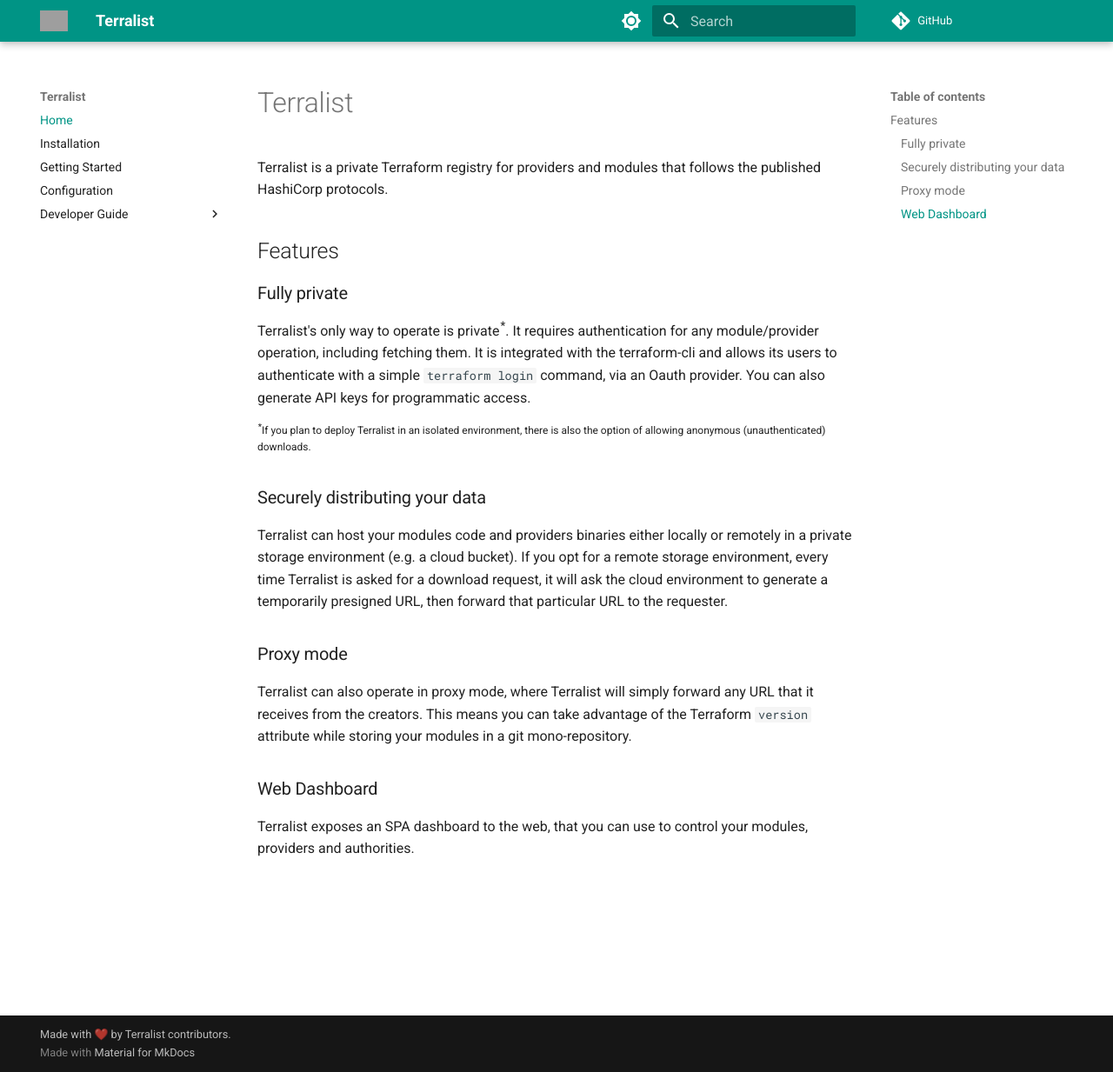
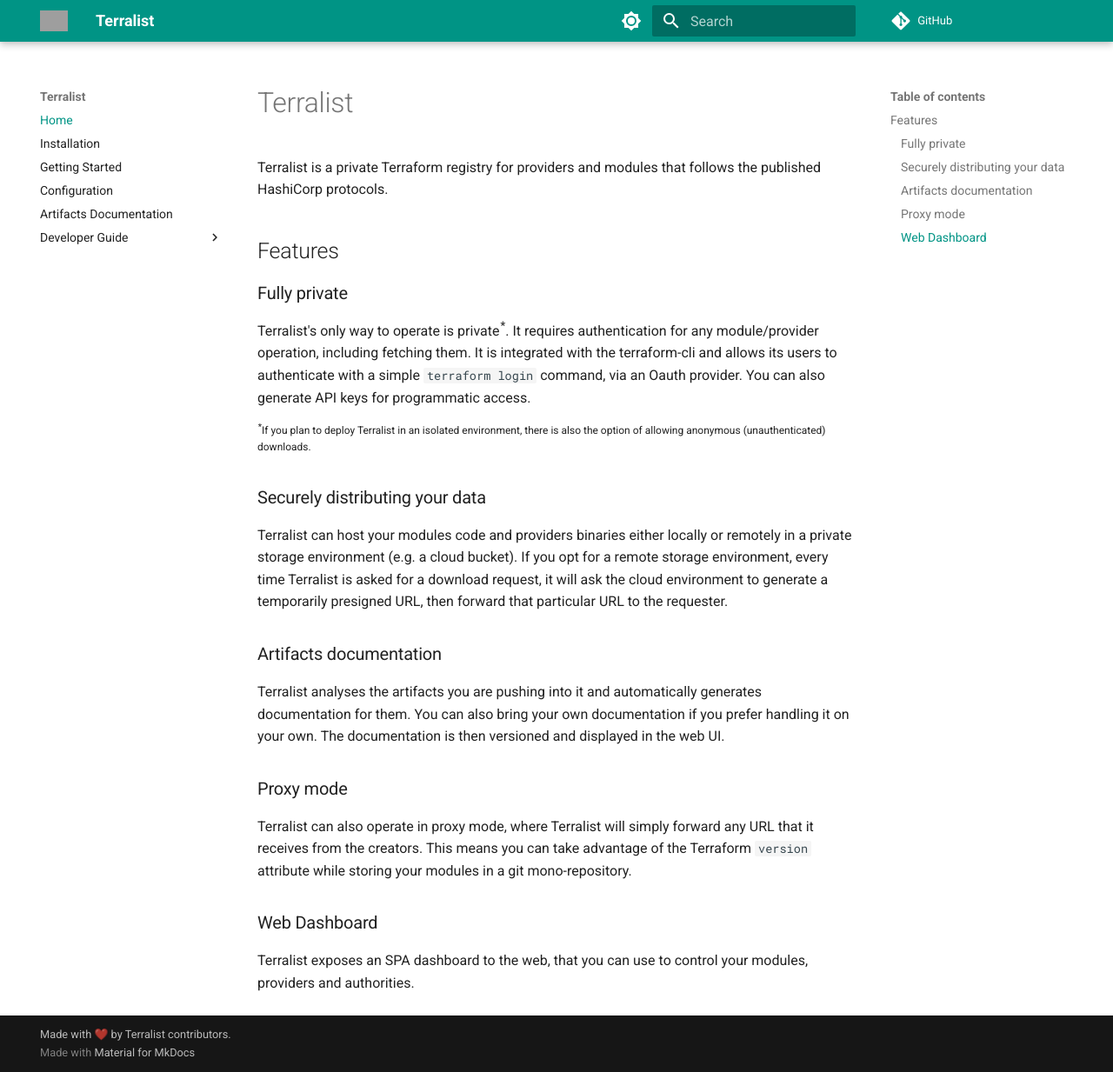
Before and after one commit to terralist/terralist, an MkDocs documentation site: the page built from docs/index.md, in a window 1280 px wide and 1233 px high. Shown: the whole window at 87% size. Built offline with MkDocs 1.6.1 and Material for MkDocs 9.7.7, drawn with Linux system fonts in a browser that asks for light colours; comment, search, counter and statistics services are not loaded; grey boxes are pictures that could not be loaded.

Commit message:
Update documentation

```diff
--- a/docs/index.md
+++ b/docs/index.md
@@ -17,6 +17,10 @@
 Terralist can host your modules code and providers binaries either locally or remotely in a private storage environment (e.g. a cloud bucket).
 If you opt for a remote storage environment, every time Terralist is asked for a download request, it will ask the cloud environment to generate a temporarily presigned URL, then forward that particular URL to the requester.
 
+### Artifacts documentation
+
+Terralist analyses the artifacts you are pushing into it and automatically generates documentation for them. You can also bring your own documentation if you prefer handling it on your own. The documentation is then versioned and displayed in the web UI.
+
 ### Proxy mode
 
 Terralist can also operate in proxy mode, where Terralist will simply forward any URL that it receives from the creators. This means you can take advantage of the Terraform `version` attribute while storing your modules in a git mono-repository.
--- a/mkdocs.yml
+++ b/mkdocs.yml
@@ -37,6 +37,7 @@
   - Installation: installation.md
   - Getting Started: getting-started.md
   - Configuration: configuration.md
+  - Artifacts Documentation: artifacts-documentation.md
   - Developer Guide:
     - dev-guide/index.md
     - API Reference: dev-guide/api-reference.md
```
Also changed, not shown: docs/artifacts-documentation.md (added, +23 -0 lines).
